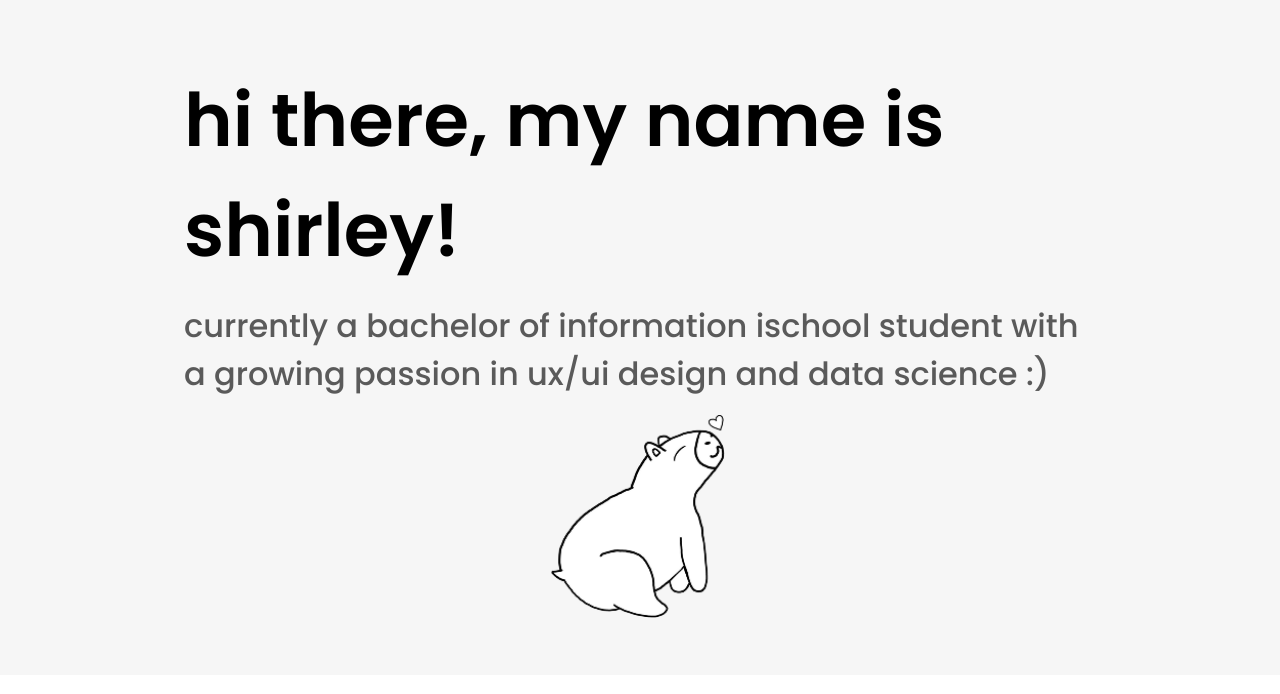
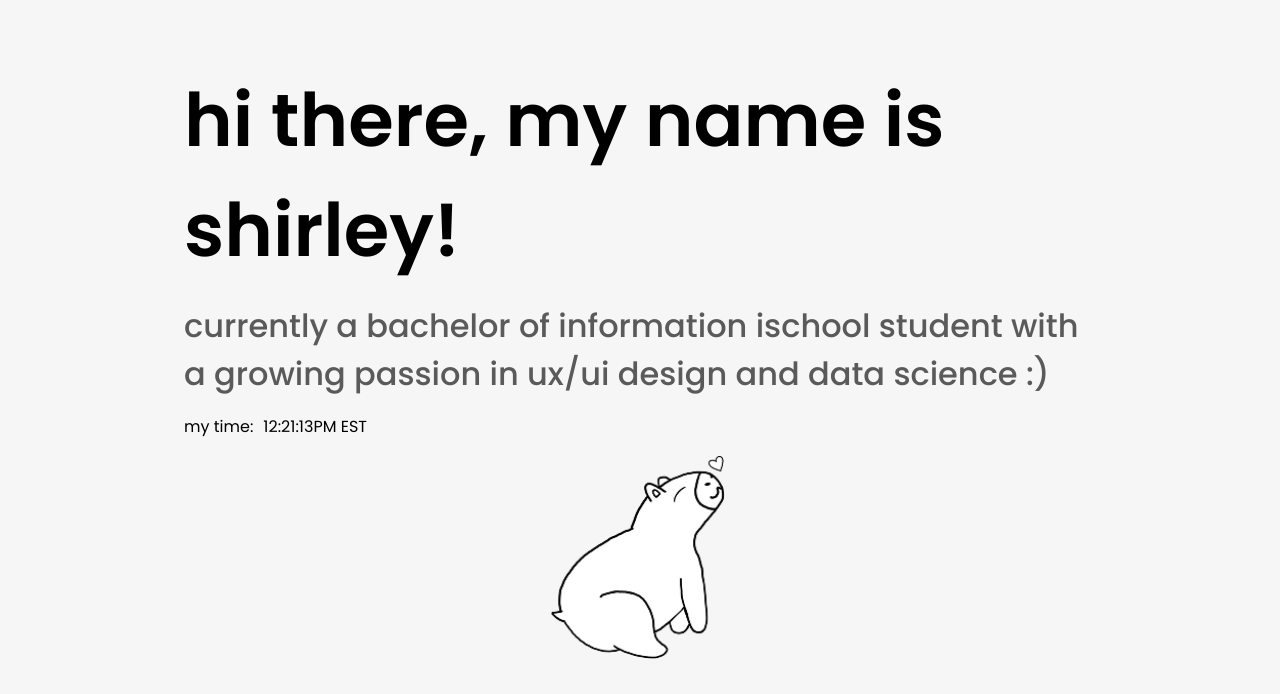
Before and after one commit to shirleychen003/shirleychen003.github.io, a plain HTML site: page index.html in a window 1280 px wide. Shown: the part 106-800 px from the top of the page. Drawn offline with Linux system fonts and the light colour scheme; a web font is replaced by a local one.

Commit message:
added da clock

```diff
--- a/index.html
+++ b/index.html
@@ -6,6 +6,7 @@
     <title>Shirley Chen</title>
     <link href="https://api.fontshare.com/css?f[]=satoshi@500,700&display=swap" rel="stylesheet">
     <link rel="stylesheet" href="style.css">
+    <script src="app.js"> </script>
   </head>
   <body>
     <!-- NAVBAR -->
@@ -35,13 +36,21 @@
         </ul>
       </div>
     </nav>
-    <script src="app.js"> </script>
 
   <!--HERO -->
   <div id="hero">
     <div id="hero_content">
       <hero_header> hi there, my name is shirley! </hero_header>
       <hero_p> currently a bachelor of information ischool student with a growing passion in ux/ui design and data science :) </hero_p>
+      <div class="clock">
+        <p>my time: </p>
+        <span id="hours">00</span>
+        <span>:</span>
+        <span id="minutes">00</span>
+        <span>:</span>
+        <span id="seconds">00</span>
+        <span id="ampm"></span>
+      </div>
     </div>
     <img src="./images/home_images/capybara_heart.png" alt="Happy Capybara">
   </div>
@@ -118,5 +127,31 @@
     </div>
   </footer>
 
+  <script>
+    document.addEventListener("DOMContentLoaded", function () {
+        function updateTime() {
+        const now = new Date();
+
+        const options = { timeZone: "America/New_York", hour12: false, hour: "2-digit", minute: "2-digit", second: "2-digit" };
+        const formatter = new Intl.DateTimeFormat("en-US", options);
+        const parts = formatter.formatToParts(now);
+
+        let hours = parts.find(p => p.type === "hour").value;
+        let minutes = parts.find(p => p.type === "minute").value;
+        let seconds = parts.find(p => p.type === "second").value;
+        let ampm = hours >= 12 ? "PM EST" : "AM EST";
+
+        hours = hours % 12 || 12;
+
+        document.getElementById("hours").textContent = hours;
+        document.getElementById("minutes").textContent = minutes;
+        document.getElementById("seconds").textContent = seconds;
+        document.getElementById("ampm").textContent = ampm;
+        }
+
+        setInterval(updateTime, 1000);
+        updateTime();
+    });
+  </script>
 </body>
 </html>
--- a/style.css
+++ b/style.css
@@ -103,8 +103,8 @@ fa-gem {
 }
 
 hero_header {
+    width: 100%;
     margin-top: 2.5rem;
-    width: 100%;
     text-align: left;
     font-size: 4.61rem;
     font-weight: 600;
@@ -122,6 +122,15 @@ hero_p {
     align-self: center;
     margin: 1rem 0 1.5rem 0;
     width: 15%;
+}
+
+.clock {
+    display: flex;
+    font-size: 1rem;
+    font-family: Arial, sans-serif;
+}
+p {
+    margin-right: 10px;
 }
 
 /* .hero {
```
Also changed, not shown: about.css (+22 -0 lines), about.html (+4 -1 lines), app.js (line endings or trailing spaces).
